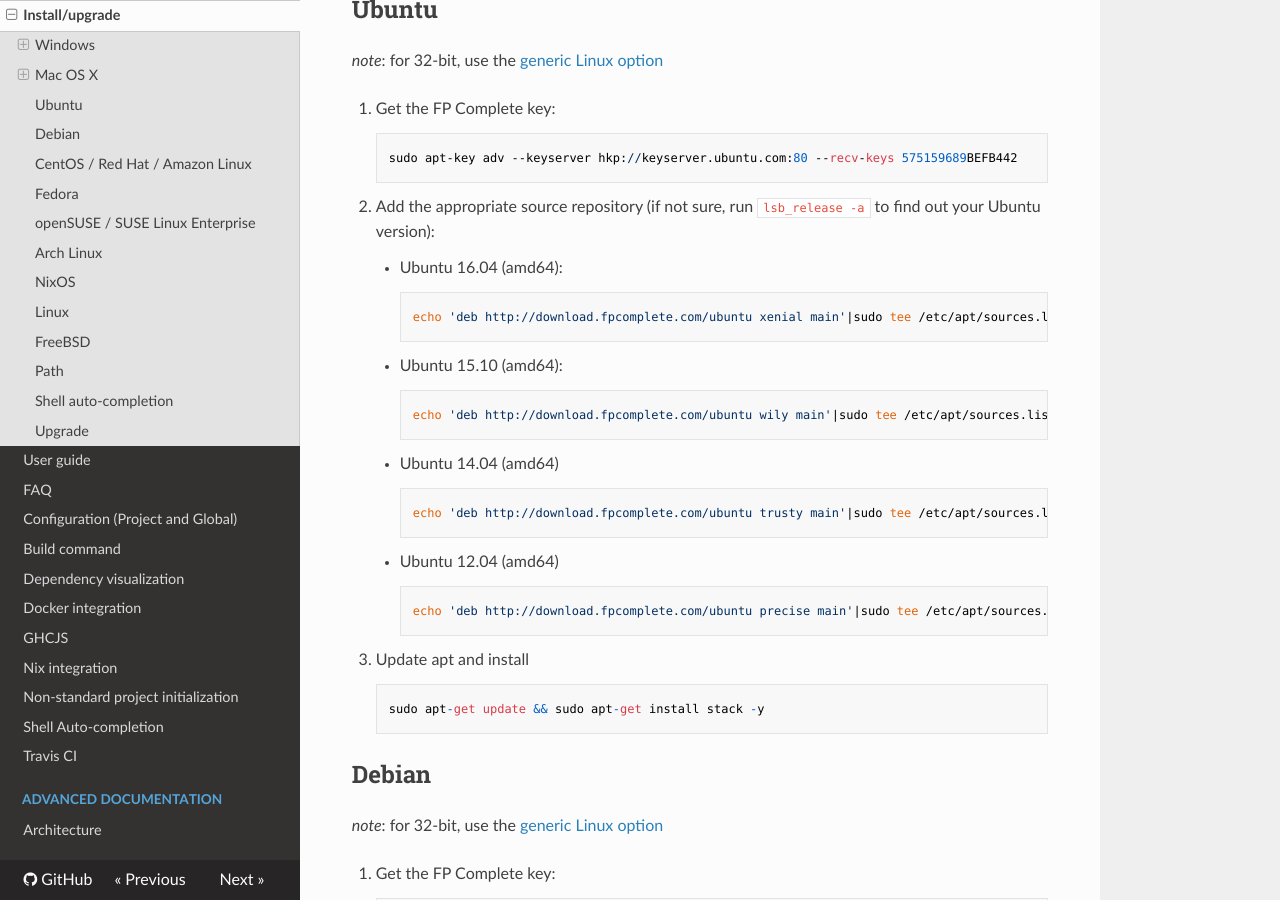
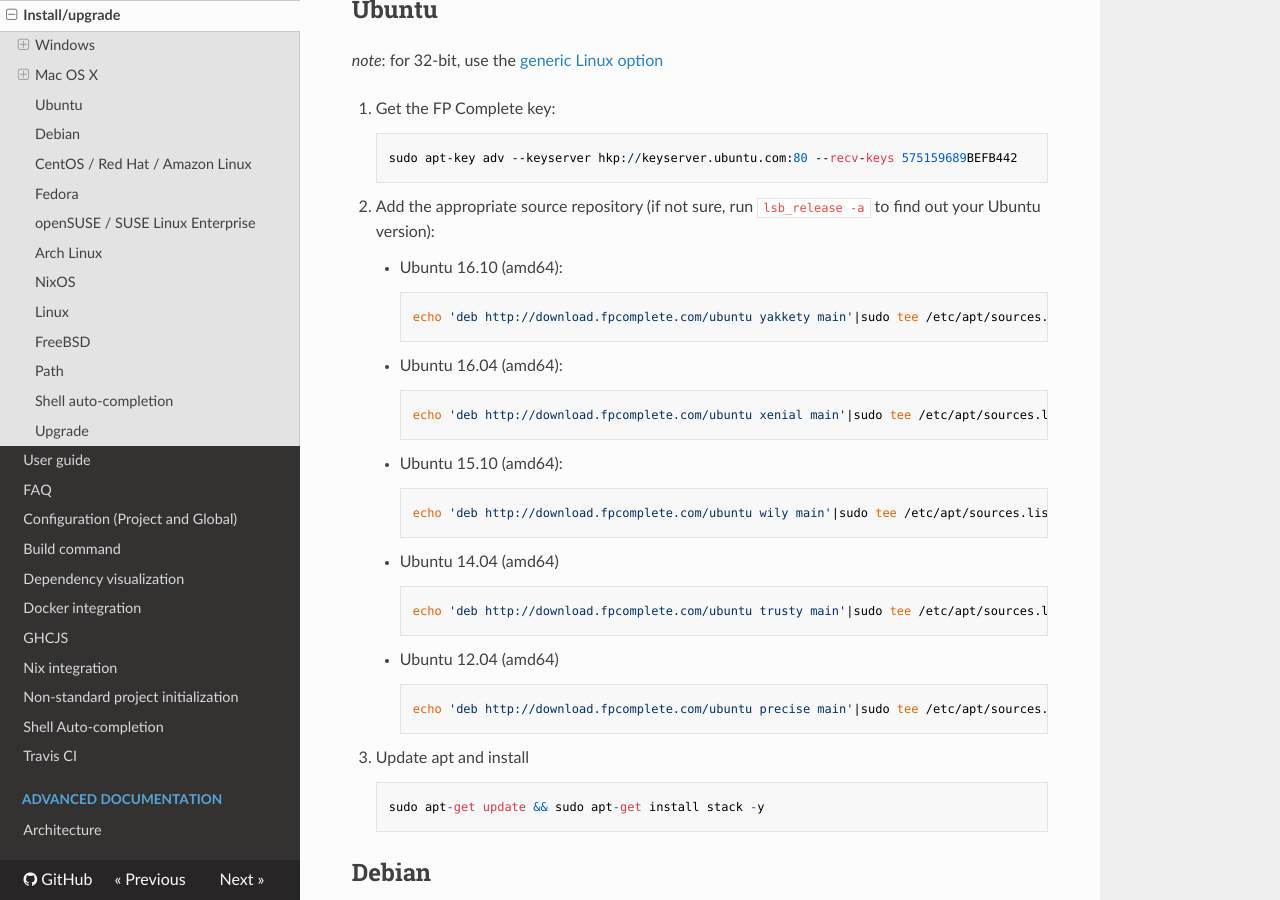
Before and after one commit to commercialhaskell/stack, an MkDocs documentation site: the page built from doc/install_and_upgrade.md, in a window 1280 px wide and 900 px high, scrolled down 2290 px. Built offline with MkDocs 1.6.1, drawn with Linux system fonts in a browser that asks for light colours; nearby versions of some CDN libraries; old or Windows-style settings are respelled for this version of MkDocs.

```diff
--- a/doc/install_and_upgrade.md
+++ b/doc/install_and_upgrade.md
@@ -107,6 +107,10 @@ problems, see the linked FAQ entries:
         sudo apt-key adv --keyserver hkp://keyserver.ubuntu.com:80 --recv-keys 575159689BEFB442
 
  2. Add the appropriate source repository (if not sure, run ``lsb_release -a`` to find out your Ubuntu version):
+
+      * Ubuntu 16.10 (amd64):
+
+            echo 'deb http://download.fpcomplete.com/ubuntu yakkety main'|sudo tee /etc/apt/sources.list.d/fpco.list
 
       * Ubuntu 16.04 (amd64):
 
```
Also changed, not shown: ChangeLog.md (+1 -0 lines), 3 other files.
